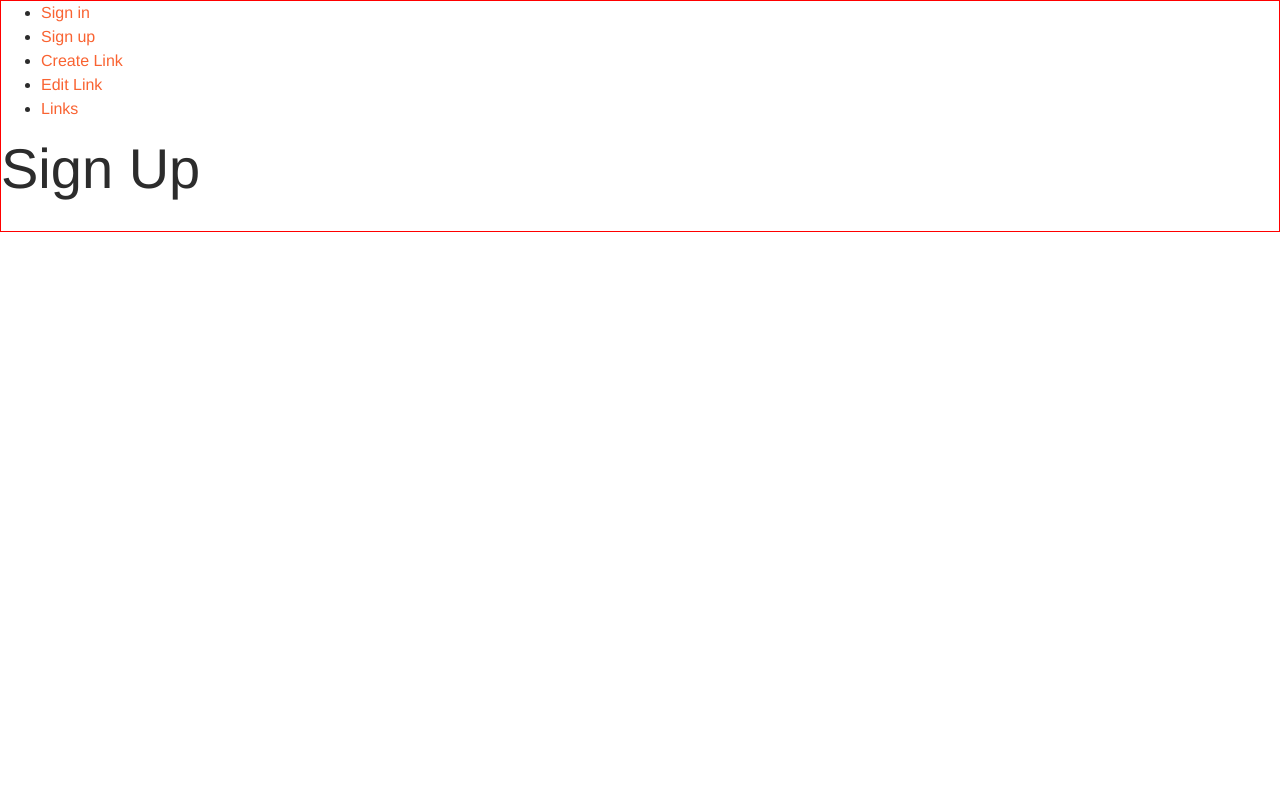
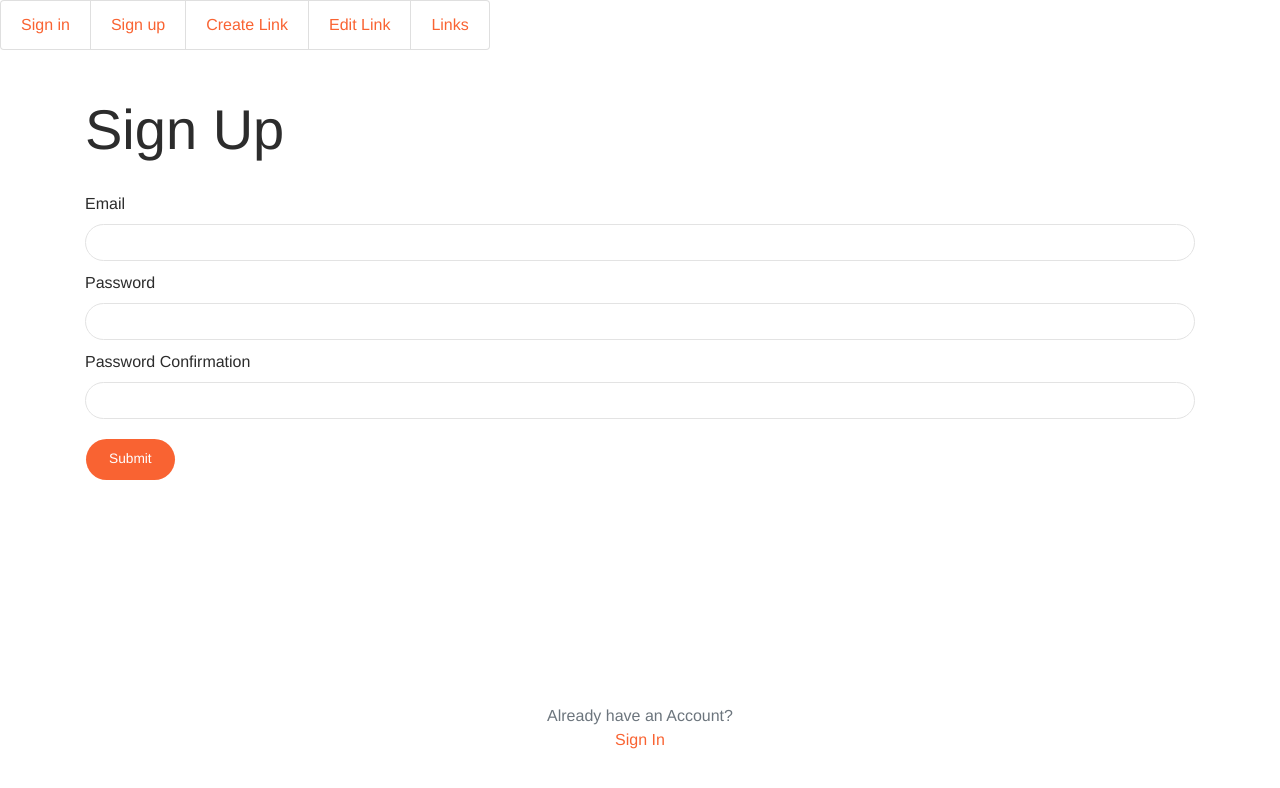
Before and after one commit to euhenriquefranca/gerenciadorLinks-frontend, a React (Create React App) app: page /sign-up in a window 1280 px wide. Shown: the top 788 px of the page. Built offline with nearby package versions, Linux system fonts and the light colour scheme.

Commit message:
Screens created

```diff
--- a/src/App.js
+++ b/src/App.js
@@ -1,26 +1,50 @@
 import React from 'react';
 import { BrowserRouter, Switch, Route, Link} from 'react-router-dom';
+
+import Home from './screens/Home';
+import SignIn from './screens/SignIn';
+import SignUp from './screens/SignUp';
+import ManageLinks from './screens/Manage/Links';
+import ManageLinksCreate from './screens/Manage/Links/Create';
+import ManageLinksEdit from './screens/Manage/Links/Edit';
 
 const App = () => {
   return (
     <BrowserRouter>
       <div>
         <nav>
-          <ul>
-            <li><Link to="/sign-in">Sign in</Link> </li>
-            <li><Link to="/sign-up">Sign up</Link> </li>
-            <li><Link to="/manage/links/create">Create Link</Link> </li>
-            <li><Link to="/manage/links/edit">Edit Link</Link> </li>
-            <li><Link to="/manage/links">Links</Link> </li>
+          <ul className="list-group list-group-horizontal">
+            <li className="list-group-item"><Link to="/sign-in">Sign in</Link>
+            </li>
+            <li className="list-group-item"><Link to="/sign-up">Sign up</Link>
+            </li>
+            <li className="list-group-item"><Link to="/manage/links/create">Create Link</Link>
+            </li>
+            <li className="list-group-item"><Link to="/manage/links/edit">Edit Link</Link>
+            </li>
+            <li className="list-group-item"><Link to="/manage/links">Links</Link>
+            </li>
           </ul>
         </nav>
         <Switch>
-          <Route path="/sign-in"><h1>Sign In</h1></Route>
-          <Route path="/sign-up"><h1>Sign Up</h1></Route>
-          <Route path="/manage/links/create"><h1>Create Link</h1></Route>
-          <Route path="/manage/links/edit"><h1>Edit Link</h1></Route>
-          <Route path="/manage/links"><h1>Links</h1></Route>
-          <Route path="/"><h1>Home</h1></Route>
+          <Route path="/sign-in">
+            <SignIn />
+          </Route>
+          <Route path="/sign-up">
+            <SignUp />
+          </Route>
+          <Route path="/manage/links/create">
+            <ManageLinksCreate />
+          </Route>
+          <Route path="/manage/links/edit">
+            <ManageLinksEdit />
+          </Route>
+          <Route path="/manage/links">
+            <ManageLinks />
+          </Route>
+          <Route path="/">
+            <Home />
+          </Route>
         </Switch>
       </div>
     </BrowserRouter>
--- /dev/null
+++ b/src/screens/Home/index.js
@@ -0,0 +1,8 @@
+import React from 'react';
+import { Redirect } from 'react-router-dom';
+
+const Home = () => {
+  return <Redirect to="/sign-in" />
+};
+
+export default Home;
--- /dev/null
+++ b/src/screens/Layouts/Manage/index.js
@@ -0,0 +1,24 @@
+import React from 'react';
+
+const Layout = ({ children }) => {
+  return (
+    <div className="layout">
+      <nav className="navbar navbar-expand-lg bg-primary text-light">
+        <div className="container d-flex w-100 justify-content-between">
+          <div>
+            <span>BACK</span>
+          </div>
+          <div className="text-center">
+            <strong>Links</strong>
+          </div>
+          <div>
+            <span>Exit</span>
+          </div>
+        </div>
+      </nav>
+      <div className="container">{children}</div>
+    </div>
+  );
+};
+
+export default Layout;
--- /dev/null
+++ b/src/screens/Manage/Links/Create/index.js
@@ -0,0 +1,34 @@
+import React from 'react';
+import Layout from '../../../Layouts/Manage';
+
+const Create = () => {
+  return (
+    <Layout>
+      <h1>Create Link</h1>
+      <div>
+        <form>
+          <div className="form-group">
+            <label>Label</label>
+            <input type="text" className="form-control"/>
+          </div>
+          <div className="form-group">
+            <label>Url</label>
+            <input type="text" className="form-control"/>
+          </div>
+          <div className="from-group form-check">
+            <label className="form-check-label">
+              <input type="checkbox" name="isSocial"/>
+              <span className="form-check-sign"></span>
+              Is Social
+            </label>
+          </div>
+          <div>
+            <button className="btn btn-primary btn-round">Submit</button>
+          </div>
+        </form>
+      </div>
+    </Layout>
+  );
+};
+
+export default Create;
--- /dev/null
+++ b/src/screens/Manage/Links/Edit/index.js
@@ -0,0 +1,34 @@
+import React from 'react';
+import Layout from '../../../Layouts/Manage';
+
+const Edit = () => {
+  return (
+    <Layout>
+      <h1>Edit Link</h1>
+      <div>
+        <form>
+          <div className="form-group">
+            <label>Label</label>
+            <input type="text" className="form-control"/>
+          </div>
+          <div className="form-group">
+            <label>Url</label>
+            <input type="text" className="form-control"/>
+          </div>
+          <div className="from-group form-check">
+            <label className="form-check-label">
+              <input type="checkbox" name="isSocial"/>
+              <span className="form-check-sign"></span>
+              Is Social
+            </label>
+          </div>
+          <div>
+            <button className="btn btn-primary btn-round">Submit</button>
+          </div>
+        </form>
+      </div>
+    </Layout>
+  );
+};
+
+export default Edit;
--- /dev/null
+++ b/src/screens/Manage/Links/index.js
@@ -0,0 +1,63 @@
+import React from 'react';
+import { Link } from 'react-router-dom';
+
+import Layout from '../../Layouts/Manage';
+
+const Links = () => {
+  return (
+    <Layout>
+      <div className="row">
+        <div className="col">
+          <h1>Links</h1>
+        </div>
+        <div className="col text-right align-self-bottom pt-2">
+          <Link to="/manage/links/create" className="btn btn-primary">
+            Add
+          </Link>
+        </div>
+      </div>
+      <div className="pb-2 pt-2 pl-3 pr-3 d-flex flex-row justify-content-between">
+        <div className="pr-3">
+          <img src="https://via.placeholder.com/100" alt="Link icon" />
+        </div>
+        <div className="align-self-center">
+          <span className="text-primary clearfix">Item Label</span>
+          <span className="text-primary clearfix">Item Url</span>
+        </div>
+        <div className="ml-auto p-2 clearfix">
+          <span>Edit</span>
+          <span>Delete</span>
+        </div>
+      </div>
+      <div className="pb-2 pt-2 pl-3 pr-3 d-flex flex-row justify-content-between">
+        <div className="pr-3">
+          <img src="https://via.placeholder.com/100" alt="Link icon" />
+        </div>
+        <div className="align-self-center">
+          <span className="text-primary clearfix">Item Label</span>
+          <span className="text-primary clearfix">Item Url</span>
+        </div>
+        <div className="ml-auto p-2 clearfix">
+          <span>Edit</span>
+          <span>Delete</span>
+        </div>
+      </div>
+      <div className="pb-2 pt-2 pl-3 pr-3 d-flex flex-row justify-content-between">
+        <div className="pr-3">
+          <img src="https://via.placeholder.com/100" alt="Link icon" />
+        </div>
+        <div className="align-self-center">
+          <span className="text-primary clearfix">Item Label</span>
+          <span className="text-primary clearfix">Item Url</span>
+        </div>
+        <div className="ml-auto p-2 clearfix">
+          <span>Edit</span>
+          <span>Delete</span>
+        </div>
+      </div>
+    </Layout>
+
+  );
+};
+
+export default Links;
--- /dev/null
+++ b/src/screens/SignIn/index.js
@@ -0,0 +1,31 @@
+import React from 'react';
+import { Link } from 'react-router-dom';
+
+const SignIn = () => {
+  return (
+    <div className="container h-100 pt-5">
+      <h1>Sign In</h1>
+      <div className="d-flex flex-column h-100">
+        <form>
+          <div className="form-group">
+            <label>Email</label>
+            <input type="text" className="form-control"/>
+          </div>
+          <div className="form-group">
+            <label>Password</label>
+            <input type="password" className="form-control"/>
+          </div>
+          <div>
+            <button className="btn btn-primary btn-round">Submit</button>
+          </div>
+        </form>
+        <div className="container text-center fixed-bottom pb-5">
+          <div className="text-muted">Don't have an Account?</div>
+          <Link to='/sign-up'>Sign Up</Link>
+        </div>
+      </div>
+    </div>
+  );
+};
+
+export default SignIn;
--- /dev/null
+++ b/src/screens/SignUp/index.js
@@ -0,0 +1,35 @@
+import React from 'react';
+import { Link } from 'react-router-dom';
+
+const SignUp = () => {
+  return (
+    <div className="container h-100 pt-5">
+      <h1>Sign Up</h1>
+      <div className="d-flex flex-column h-100">
+        <form>
+          <div className="form-group">
+            <label>Email</label>
+            <input type="text" className="form-control"/>
+          </div>
+          <div className="form-group">
+            <label>Password</label>
+            <input type="password" className="form-control"/>
+          </div>
+          <div className="form-group">
+            <label>Password Confirmation</label>
+            <input type="password" className="form-control"/>
+          </div>
+          <div>
+            <button className="btn btn-primary btn-round">Submit</button>
+          </div>
+        </form>
+        <div className="container text-center fixed-bottom pb-5">
+          <div className="text-muted">Already have an Account?</div>
+          <Link to='/sign-in'>Sign In</Link>
+        </div>
+      </div>
+    </div>
+  );
+};
+
+export default SignUp;
--- a/src/styles/main.scss
+++ b/src/styles/main.scss
@@ -1,6 +1,2 @@
 @import 'node_modules/bootstrap/scss/bootstrap.scss';
 @import './now-ui-kit.scss';
-
-body {
-  border: solid 1px red;
-}
```
